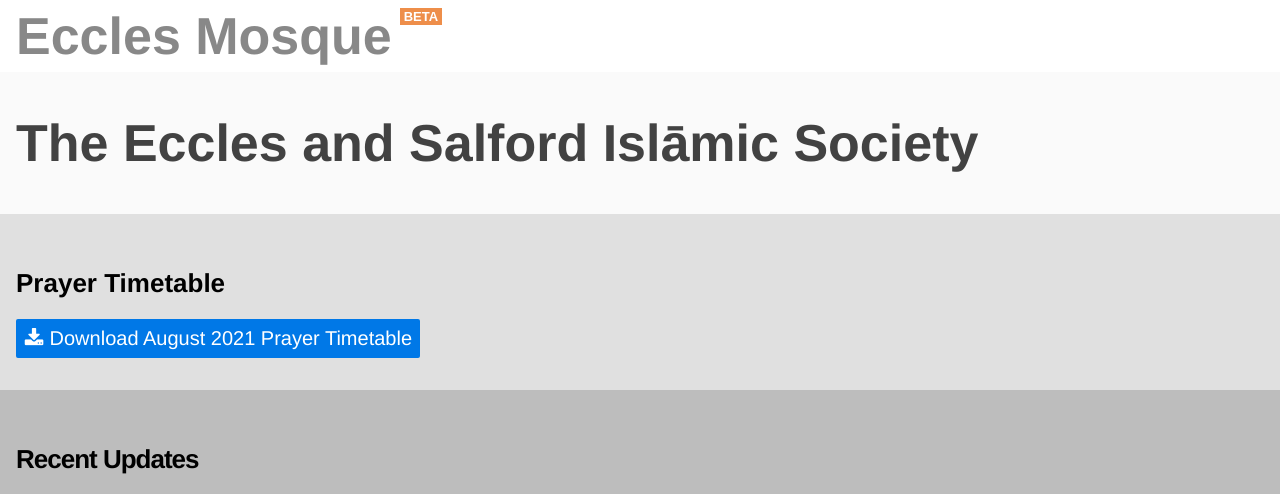
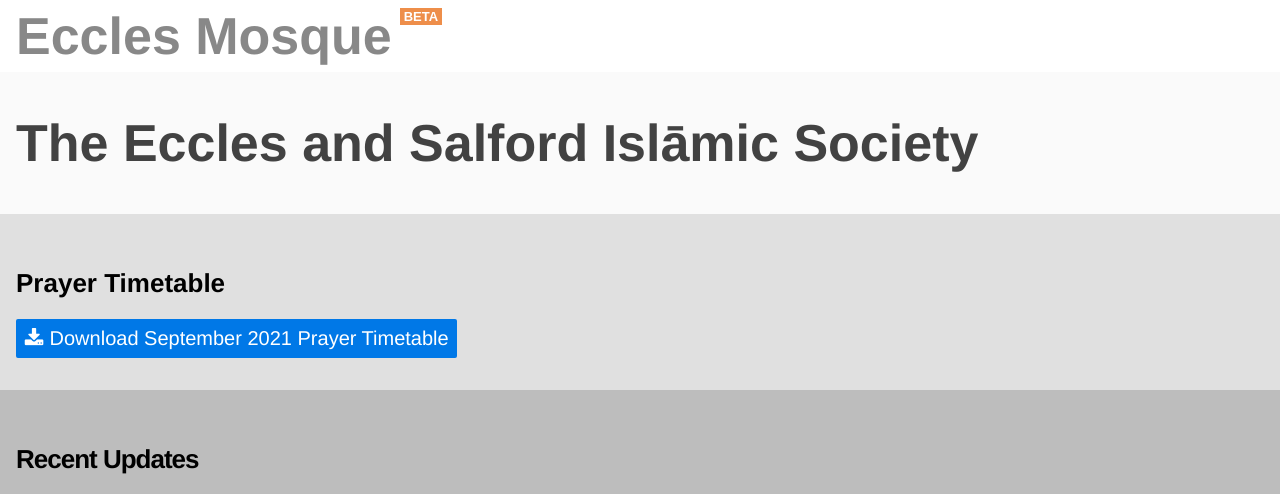
Before and after one commit to ecclesmosque/ecclesmosque.github.io, a Jekyll site: the page built from _pages/home.md, in a window 1280 px wide. Shown: the top 494 px of the page. Built offline with Jekyll 4.4.1, drawn with Linux system fonts in a browser that asks for light colours.

Commit message:
September 2021 timetable

```diff
--- a/_data/timetable.yml
+++ b/_data/timetable.yml
@@ -1,3 +1,7 @@
+- id: 2021-09
+  label: September 2021
+  guid: 1DQV1wPzD4X6etmQrKFyQq31VuKXu8dRe
+
 - id: 2021-08
   label: August 2021
   guid: 1KODPycw_3E83bk1qYME0A8AjsHlfQGQU
```
